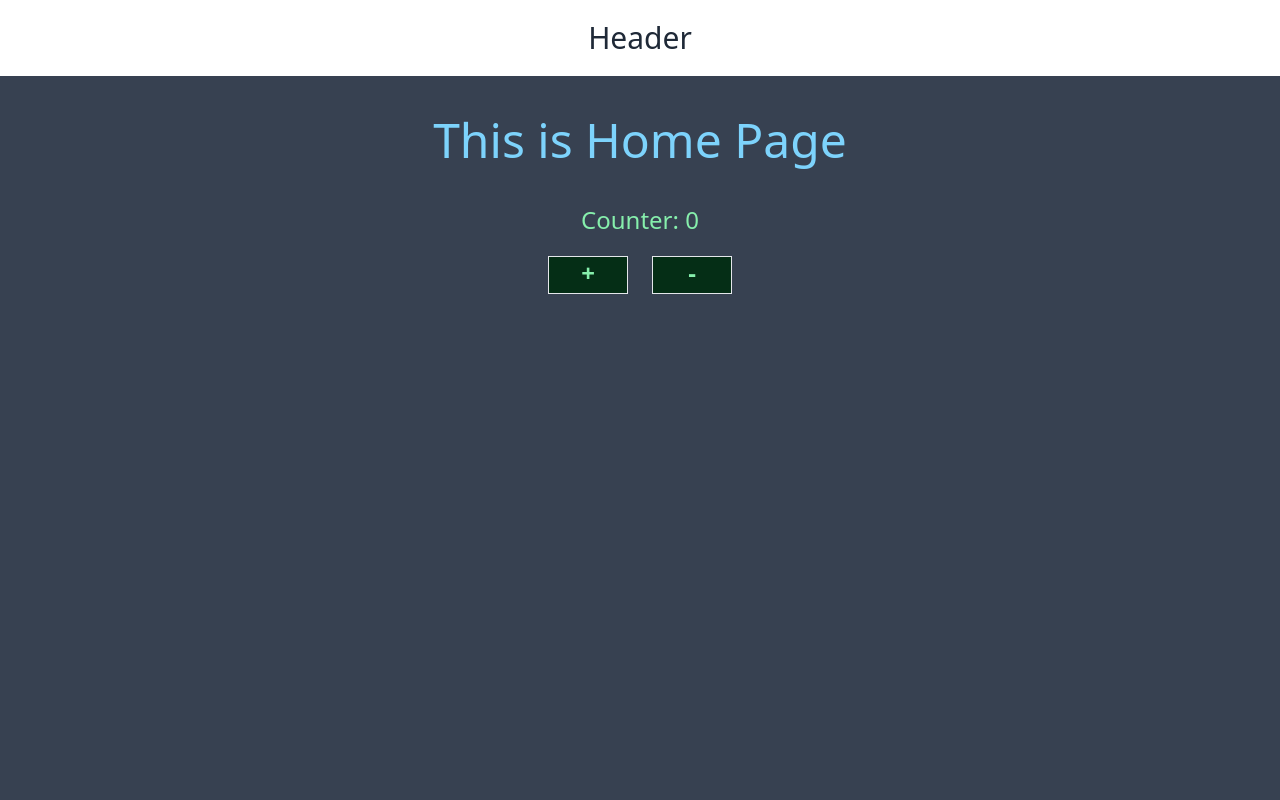
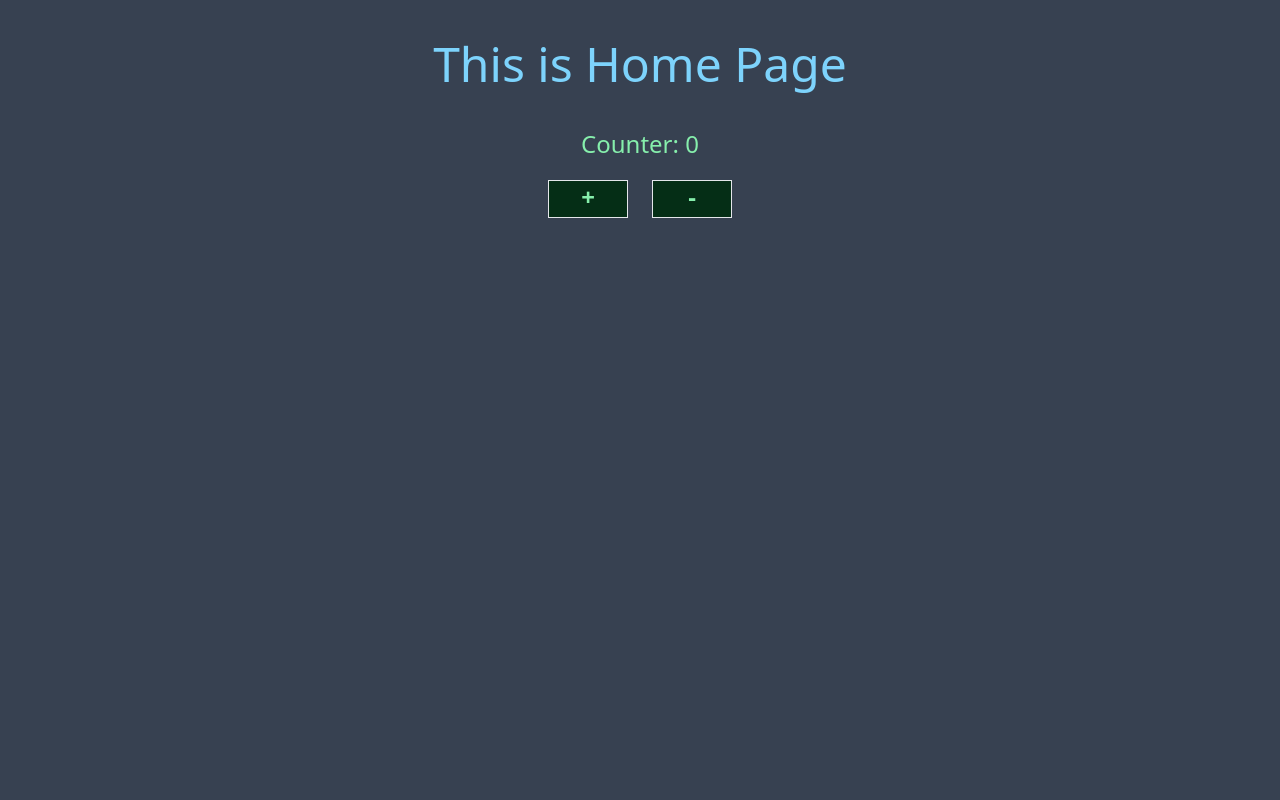
Before and after one commit to searchsakib/exploring-nextjs, a Next.js app: page / in a window 1280 px wide. Shown: the top 800 px of the page. Built offline with nearby package versions, Linux system fonts and the light colour scheme.

Commit message:
grouping route implemented

```diff
--- /dev/null
+++ b/src/app/(LayoutTesting)/about/page.js
@@ -0,0 +1,11 @@
+import React from 'react';
+
+const AboutPage = () => {
+  return (
+    <div>
+      <h2 className="text-2xl text-sky-500 text-center">This is About Page</h2>
+    </div>
+  );
+};
+
+export default AboutPage;
--- /dev/null
+++ b/src/app/(LayoutTesting)/contact/page.js
@@ -0,0 +1,13 @@
+import React from 'react';
+
+const ContactPage = () => {
+  return (
+    <div>
+      <h2 className="text-2xl text-green-500 text-center">
+        This is my Contact Page
+      </h2>
+    </div>
+  );
+};
+
+export default ContactPage;
--- /dev/null
+++ b/src/app/(LayoutTesting)/layout.js
@@ -0,0 +1,13 @@
+import React from 'react';
+
+const MyLayout = ({ children }) => {
+  return (
+    <div>
+      <h2 className="text-3xl text-center p-5">Header</h2>
+      {children}
+      <h2 className="text-3xl text-center p-5">Footer</h2>
+    </div>
+  );
+};
+
+export default MyLayout;
--- a/src/app/layout.js
+++ b/src/app/layout.js
@@ -8,11 +8,7 @@ export const metadata = {
 export default function RootLayout({ children }) {
   return (
     <html suppressHydrationWarning={true} lang="en">
-      <body suppressHydrationWarning={true}>
-        <h2 className="text-3xl text-center p-5">Header</h2>
-        {children}
-        <h2 className="text-3xl text-center p-5">Footer</h2>
-      </body>
+      <body suppressHydrationWarning={true}>{children}</body>
     </html>
   );
 }
```
